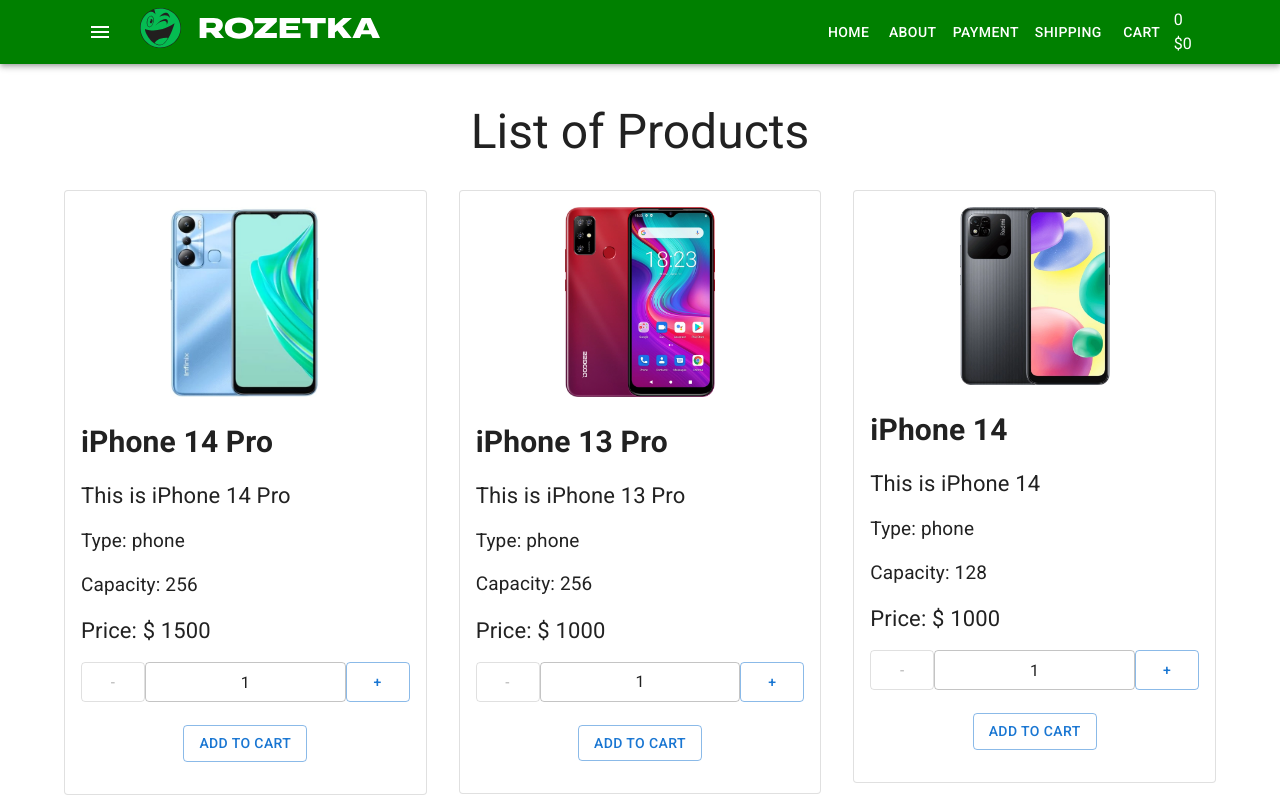
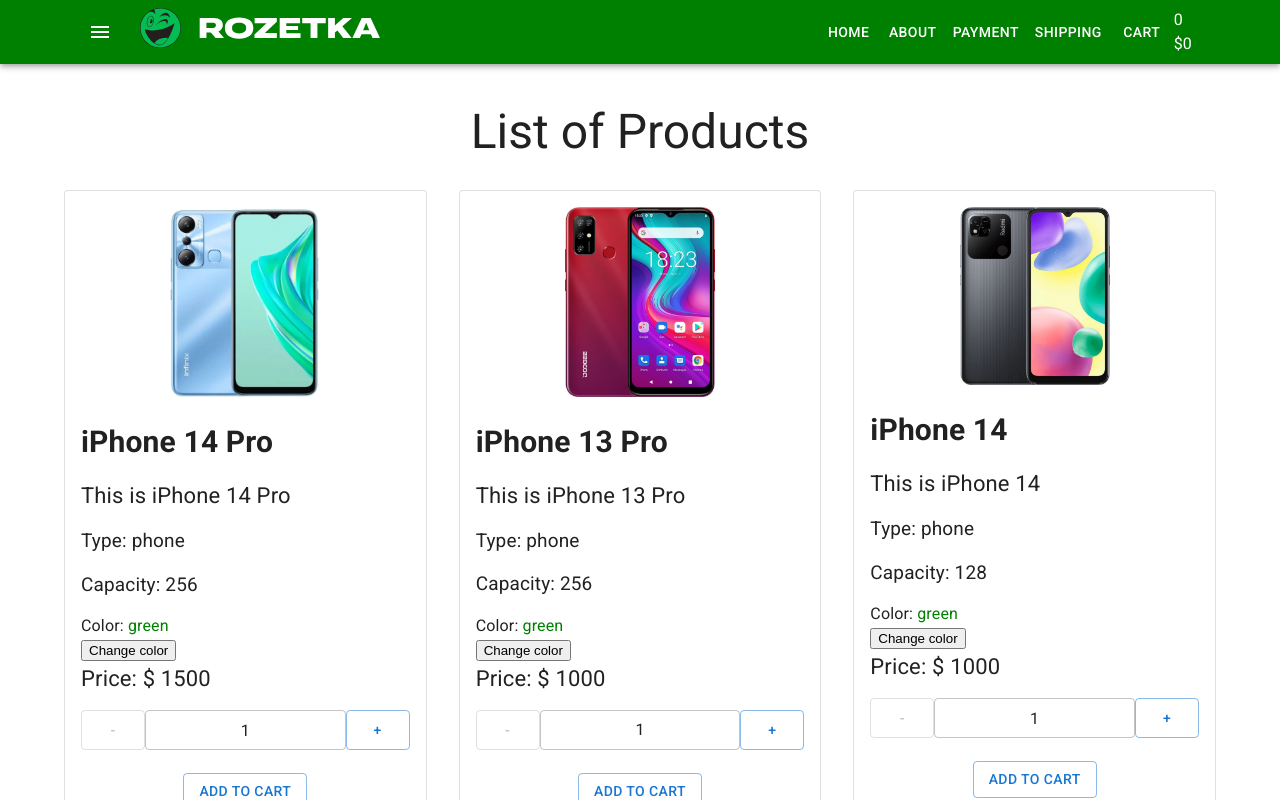
Before and after one commit to LiudmilaLushchuk/REACT-shop-project, a React (Create React App) app: page / in a window 1280 px wide. Shown: the top 800 px of the page. Built offline with nearby package versions, Linux system fonts and the light colour scheme.

Commit message:
added change color

```diff
--- a/src/components/Products/ProductListItem.scss
+++ b/src/components/Products/ProductListItem.scss
@@ -33,3 +33,9 @@
     text-align: center;
   }
 }
+.green {
+  color: green;
+}
+.red {
+  color: red;
+}
--- a/src/components/Products/ProductListItem.tsx
+++ b/src/components/Products/ProductListItem.tsx
@@ -19,11 +19,13 @@
 
 type State = {
   count: number
+  color: string
 }
 
 class ProductListItem extends React.Component<Props, State> {
   state = {
     count: 1,
+    color: 'green',
   }
 
   onIncrementClick = () => {
@@ -35,6 +37,12 @@
   onDecrementClick = () => {
     this.setState((prevState) => ({
       count: prevState.count - 1,
+    }))
+  }
+
+  changeColor = () => {
+    this.setState((prevState) => ({
+      color: prevState.color === 'green' ? 'red' : 'green',
     }))
   }
 
@@ -50,6 +58,11 @@
           <div className="product-description">{description}</div>
           <div className="product-features">Type: {type}</div>
           <div className="product-features">Capacity: {capacity}</div>
+          <div>
+            Color:{' '}
+            <span className={`${this.state.color}`}>{this.state.color}</span>
+          </div>
+          <button onClick={() => this.changeColor()}>Change color</button>
           <div className="product-price">Price: $ {price}</div>
           <div className="product-quantity">
             <Button
```
